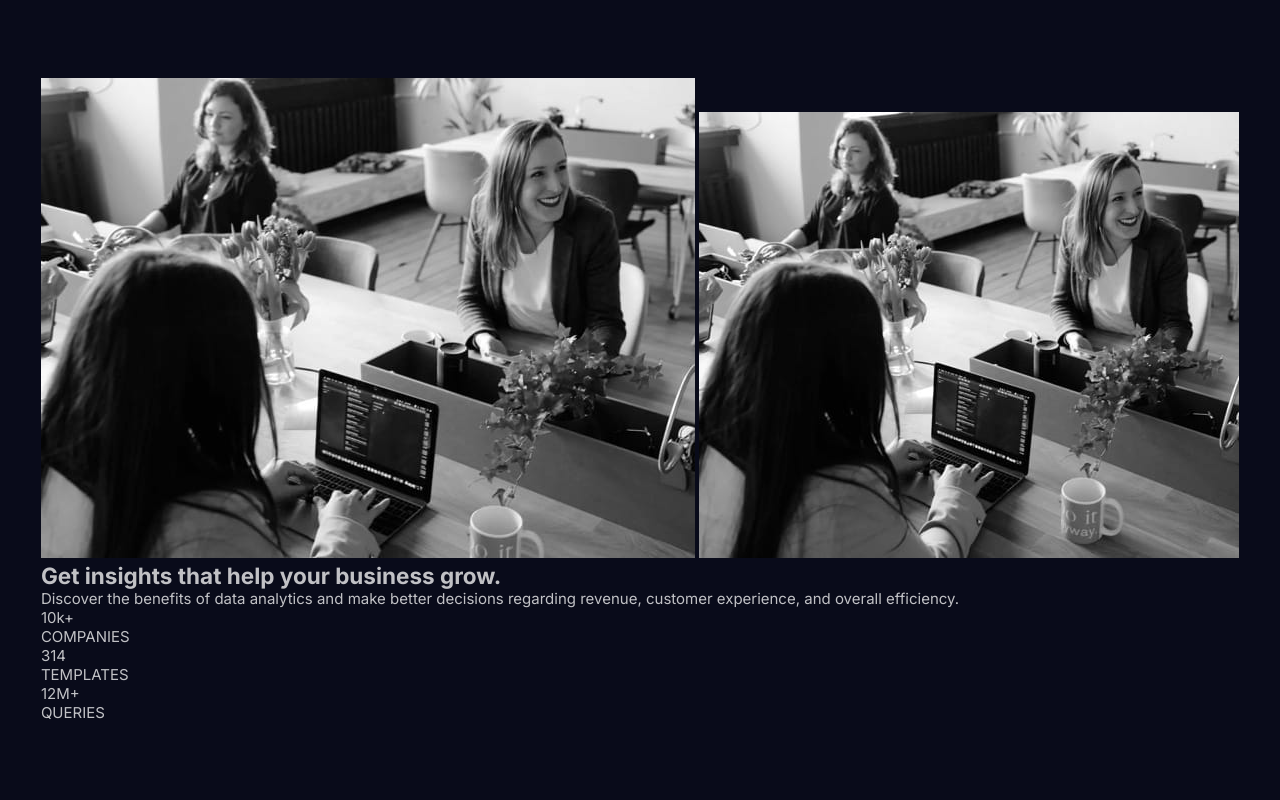
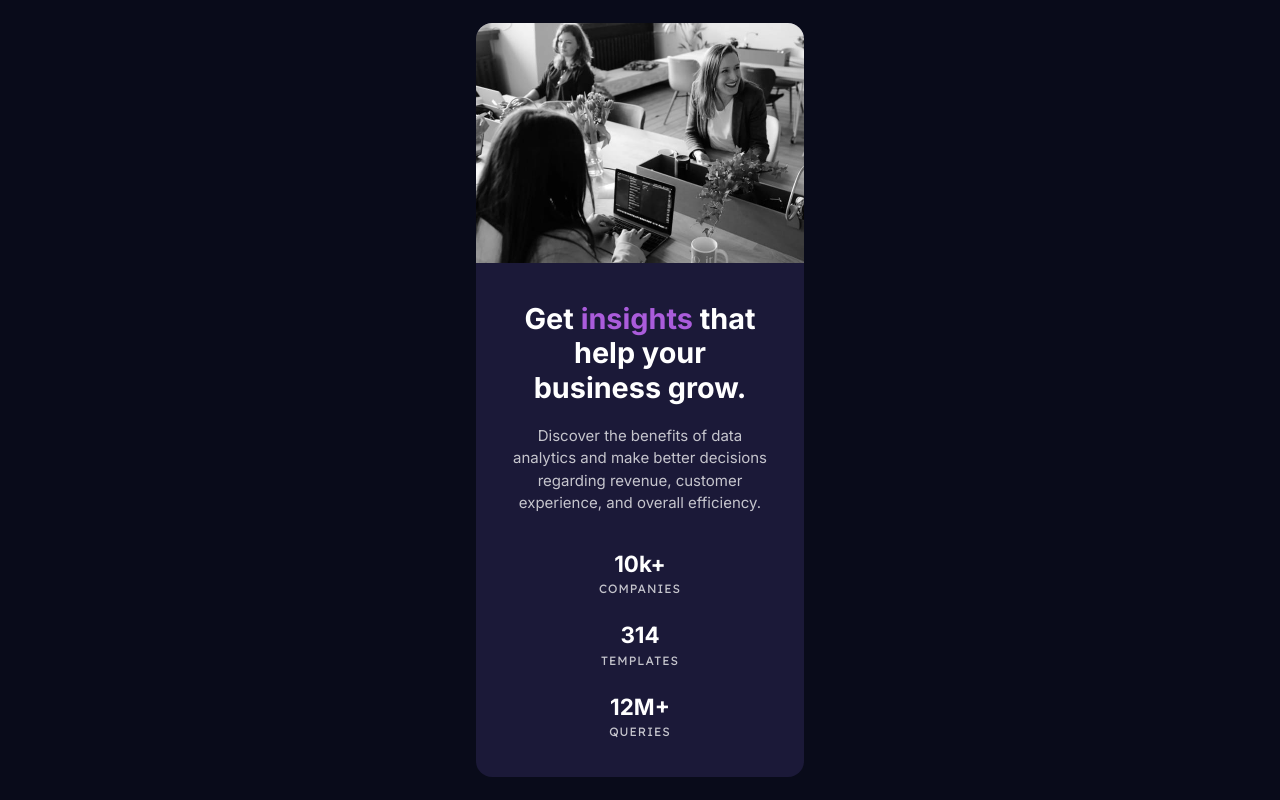
Before and after one commit to setbbagas/stats-preview-card-component, a plain HTML site: page index.html in a window 1280 px wide. Drawn offline with Linux system fonts and the light colour scheme.

Commit message:
Add style to stat card

```diff
--- a/css/style.css
+++ b/css/style.css
@@ -41,8 +41,82 @@ body {
     /* font */
     font-family: var(--ff-base);
     font-size: 15px;
+    line-height: 1.5;
     font-weight: var(--fw-regular);
     color: var(--clr-neutral-50-tranparent-75);
     /* background */
     background-color: var(--clr-primary-900);
 }
+
+.card-container {
+    width: 328px;
+}
+
+.card {
+    background-color: var(--clr-primary-700);
+    border-radius: 1rem;
+    -webkit-border-radius: 1rem;
+    -moz-border-radius: 1rem;
+    -ms-border-radius: 1rem;
+    -o-border-radius: 1rem;
+}
+
+.img img {
+    width: 100%;
+}
+
+.desktop {
+    display: none;
+}
+
+.mobile {
+    border-radius: 1rem 1rem 0 0;
+    -webkit-border-radius: 1rem 1rem 0 0;
+    -moz-border-radius: 1rem 1rem 0 0;
+    -ms-border-radius: 1rem 1rem 0 0;
+    -o-border-radius: 1rem 1rem 0 0;
+}
+
+.content {
+    padding: 2rem;
+    text-align: center;
+}
+
+.title {
+    font-size: 1.8rem;
+    font-weight: var(--fw-bold);
+    color: var(--clr-neutral-50);
+    line-height: 1.2;
+    margin-bottom: 1.2rem;
+}
+
+.title span {
+    color: var(--clr-accent);
+}
+
+.description {
+    margin-bottom: 2rem;
+}
+
+.stat {
+    display: flex;
+    flex-direction: column;
+    gap: 1rem;
+}
+
+.data {
+    margin-bottom: 4px;
+}
+
+.data-title {
+    font-weight: var(--fw-bold);
+    color: var(--clr-neutral-50);
+    font-size: 1.4rem;
+}
+
+.data-subtitle {
+    font-family: var(--ff-accent);
+    font-weight: var(--fw-regular);
+    letter-spacing: 1px;
+    font-size: 12px;
+}
--- a/index.html
+++ b/index.html
@@ -10,7 +10,7 @@
     </head>
     <body>
         <main>
-            <div class="card">
+            <div class="card card-container">
                 <div class="img">
                     <img
                         class="mobile"
@@ -34,16 +34,16 @@
                     </p>
                     <div class="stat">
                         <div class="data">
-                            <p>10k+</p>
-                            <p>COMPANIES</p>
+                            <p class="data-title">10k+</p>
+                            <p class="data-subtitle">COMPANIES</p>
                         </div>
                         <div class="data">
-                            <p>314</p>
-                            <p>TEMPLATES</p>
+                            <p class="data-title">314</p>
+                            <p class="data-subtitle">TEMPLATES</p>
                         </div>
                         <div class="data">
-                            <p>12M+</p>
-                            <p>QUERIES</p>
+                            <p class="data-title">12M+</p>
+                            <p class="data-subtitle">QUERIES</p>
                         </div>
                     </div>
                 </div>
```
